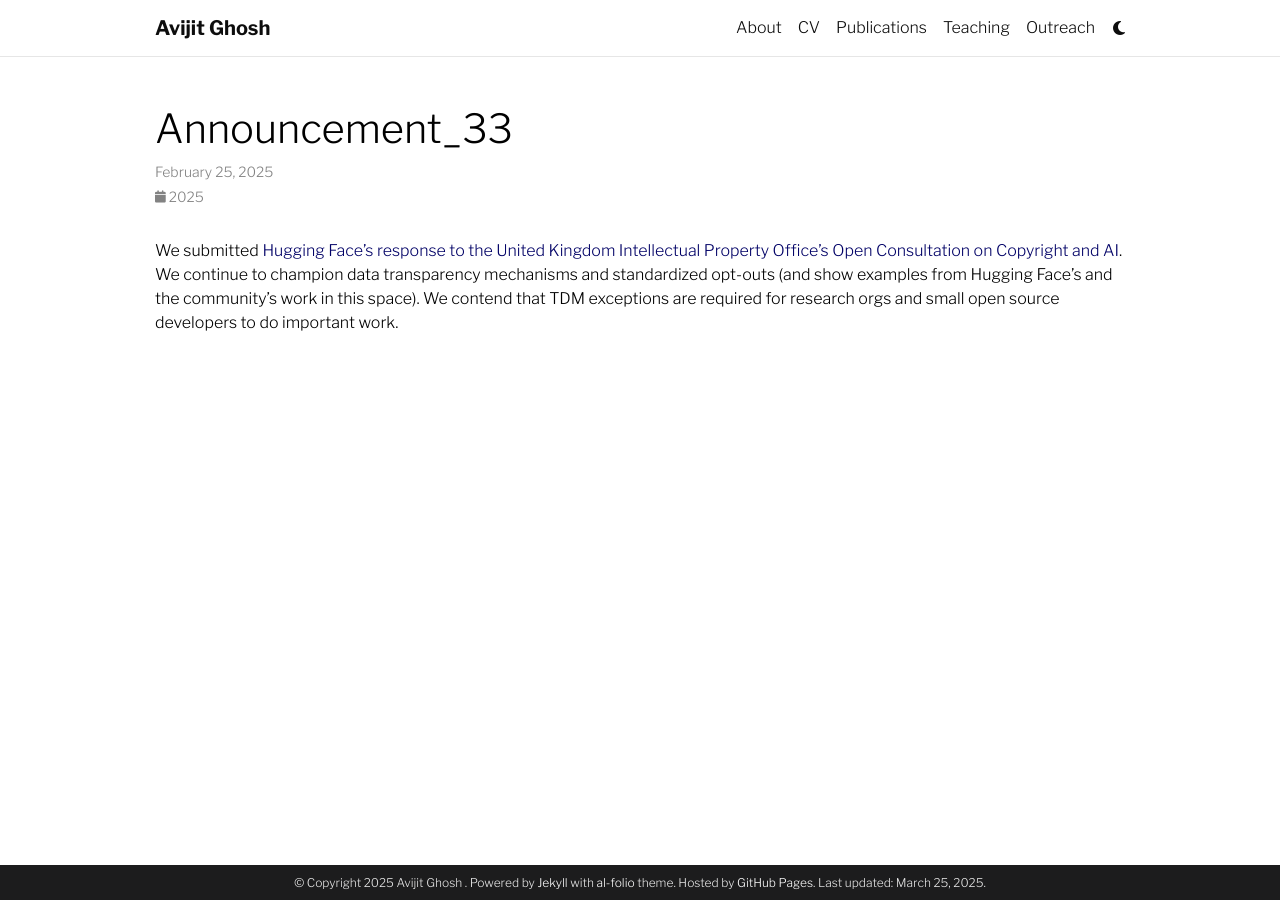
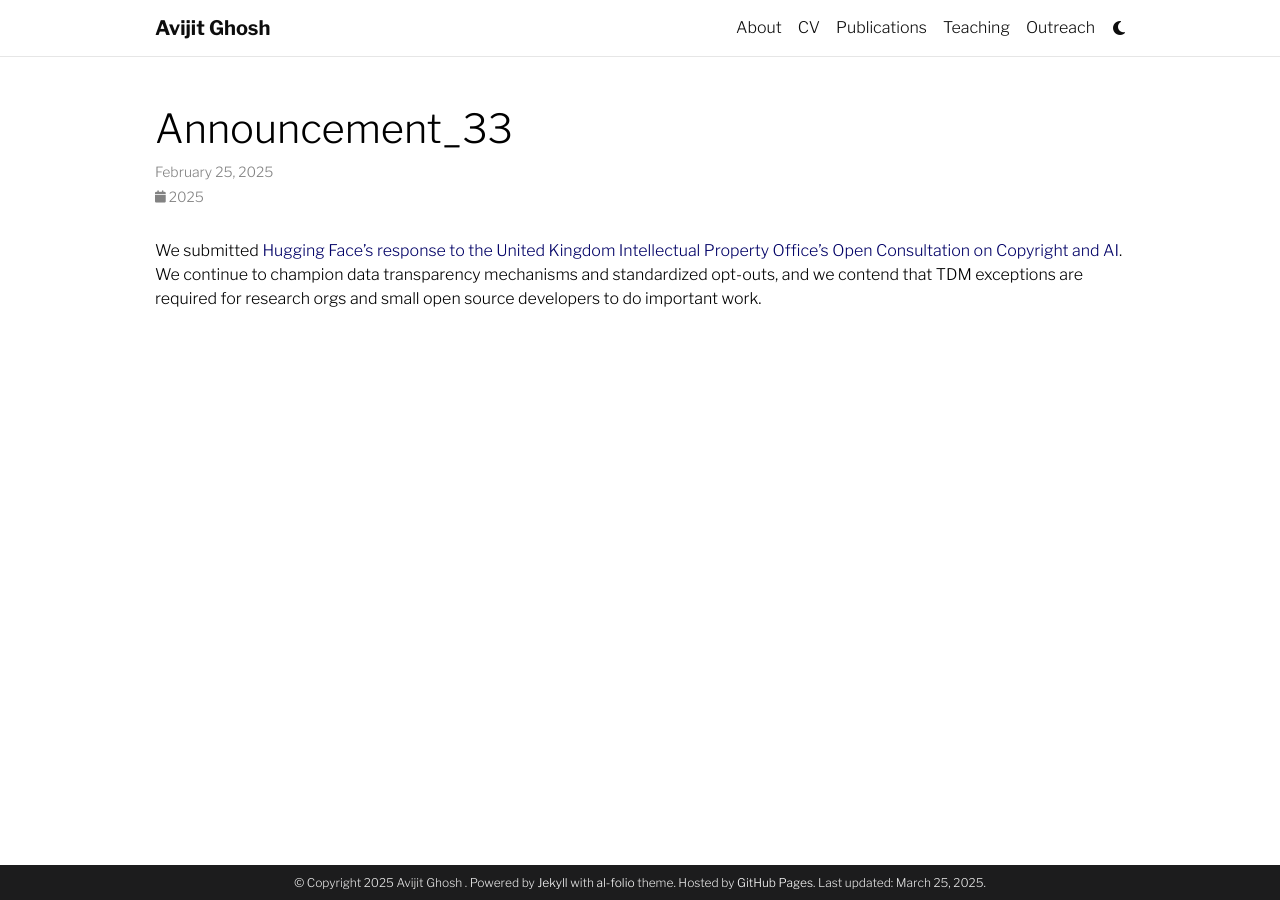
Before and after one commit to evijit/evijit.github.io, a Jekyll site: the page built from _news/announcement_33.md, in a window 1280 px wide. Built offline with Jekyll 4.4.1, drawn with Linux system fonts in a browser that asks for light colours; nearby versions of some CDN libraries; comment, search, counter and statistics services are not loaded; a style sheet for code colours, icons or effects is not loaded.

```diff
--- a/_news/announcement_33.md
+++ b/_news/announcement_33.md
@@ -5,4 +5,4 @@
 related_posts: false
 ---
 
-We submitted [Hugging Face’s response to the United Kingdom Intellectual Property Office’s Open Consultation on Copyright and AI](https://huggingface.co/datasets/huggingface/policy-docs/resolve/main/2025_UK_Govt_Consultation_Copyright_and_Artificial_Intelligence.pdf). We continue to champion data transparency mechanisms and standardized opt-outs (and show examples from Hugging Face’s and the community’s work in this space). We contend that TDM exceptions are required for research orgs and small open source developers to do important work.
+We submitted [Hugging Face’s response to the United Kingdom Intellectual Property Office’s Open Consultation on Copyright and AI](https://huggingface.co/datasets/huggingface/policy-docs/resolve/main/2025_UK_Govt_Consultation_Copyright_and_Artificial_Intelligence.pdf). We continue to champion data transparency mechanisms and standardized opt-outs, and we contend that TDM exceptions are required for research orgs and small open source developers to do important work.
```
